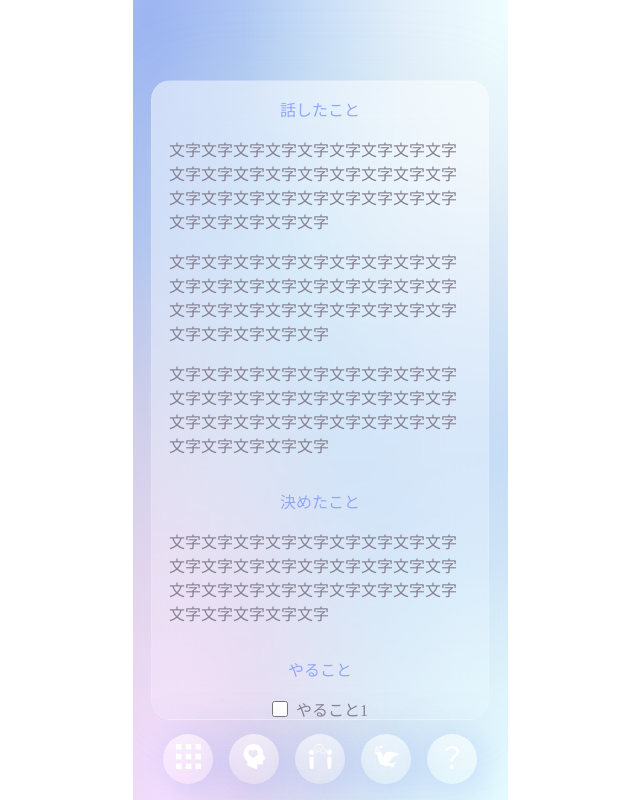
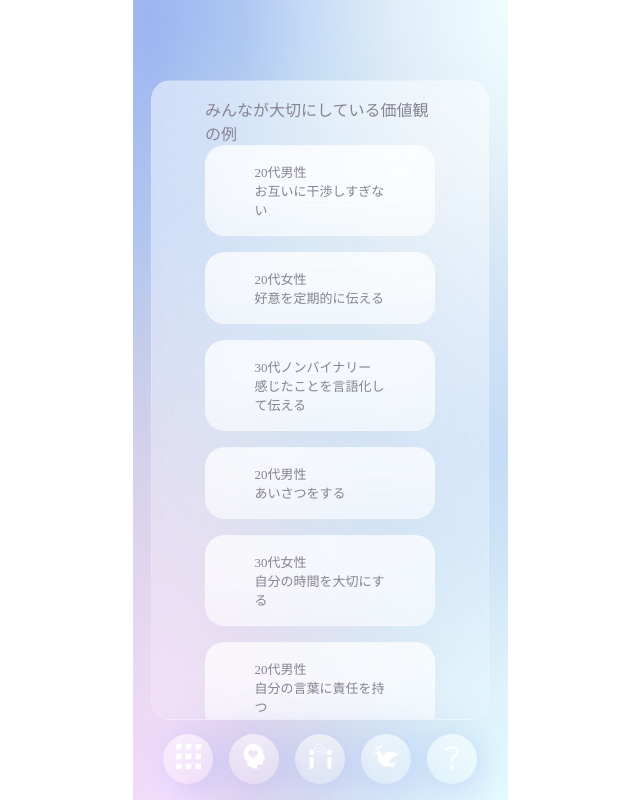
Before and after one commit to burioden/RockPaperScissors-front-react, a Next.js app in the folder rps-app/: page /enquete in a window 1280 px wide. Shown: the whole page, without its empty margins (320-960 px from the left). Built offline with nearby package versions, Linux system fonts and the light colour scheme; a web font is replaced by a local one.

Commit message:
add enquete page

```diff
--- a/rps-app/compornents/enqueteContainer.js
+++ b/rps-app/compornents/enqueteContainer.js
@@ -4,34 +4,7 @@ import styles from "@/styles/Home.module.css";
 import { useState } from "react";
 
 export function EnqueteContainer(props) {
-  const contents = [
-    {
-      title: "How To Use",
-      imageSrc: "/icon-report-peacebird.png",
-      text: "このアプリは、あなたとお相手の\n「大切なもの」を意識しながら\nけんかの仕方を変えていくアプリです\n\n大切なことリスト\nけんかサポート\n仲直りレポート\n\n3つの機能で、2人のより良い関係づくりをお手伝いします",
-    },
-    {
-      title: "point",
-      imageSrc: "/icon-conversation.png",
-      text: "・落ち着く場所で、落ち着いた心で、アプリを使うことをおすすめします\n\n・オンライン、オフライン、両方のけんかに対応しています\n\n・「関係を改善するために、けんかする」ということを、常に意識してみましょう",
-    },
-    {
-      title: "rule",
-      imageSrc: "/icon-balance.png",
-      text: "・けんかの前には、お互い「今、時間と精神的に余裕があるか」の確認をしましょう\n\n・けんか中は、お互いの意見を尊重しましょう\n\n・終わったあとは、感謝と愛を伝えましょう",
-    },
-    {
-      title: "notice",
-      imageSrc: "/icon-bell.png",
-      text: "通知を設定すると\n仲直り率が 50% アップします\n\nチュートリアルと、大切なこと登録後、設定画面から、通知設定をしましょう",
-    },
-  ];
-
-  const [currentIndex, setCurrentIndex] = useState(0);
-
-  const goToNextContent = () => {
-    setCurrentIndex((prevIndex) => prevIndex + 1);
-  };
+  const examples = [{ gender: "男性", age: "20代", principle: "お互いに干渉しすぎない" }, { gender: "女性", age: "20代", principle: "好意を定期的に伝える" }, { gender: "ノンバイナリー", age: "30代", principle: "感じたことを言語化して伝える" }, { gender: "男性", age: "20代", principle: "あいさつをする" }, { gender: "女性", age: "30代", principle: "自分の時間を大切にする" }, { gender: "男性", age: "20代", principle: "自分の言葉に責任を持つ" }];
 
   return (
     <div className={`container bg-${props.bgColor}`}>
@@ -40,52 +13,25 @@ export function EnqueteContainer(props) {
           <div className="bg-rect">
             <div className="inner">
               <div className="box">
-                <p className="head-text blue">話したこと</p>
-                {/* 話した回数分、pタグが生成される */}
-                <div className="text-area">
-                  <p className="text">
-                    文字文字文字文字文字文字文字文字文字文字文字文字文字文字文字文字文字文字文字文字文字文字文字文字文字文字文字文字文字文字文字文字
-                  </p>
-                  <p className="text">
-                    文字文字文字文字文字文字文字文字文字文字文字文字文字文字文字文字文字文字文字文字文字文字文字文字文字文字文字文字文字文字文字文字
-                  </p>
-                  <p className="text">
-                    文字文字文字文字文字文字文字文字文字文字文字文字文字文字文字文字文字文字文字文字文字文字文字文字文字文字文字文字文字文字文字文字
-                  </p>
-                </div>
+                <p>みんなが大切にしている価値観の例</p>
+                <ol>
+                  {examples.map((example) => {
+                    return (
+                      <li>
+                        <div class="bg-rect-small white box">
+                          <p>{example.age}{example.gender}</p>
+                          <p>{example.principle}</p>
+                        </div>
+                      </li>
+                    )
+                  })
+                  }
+                </ol>
+
               </div>
               <div className="box">
-                <p className="head-text blue">決めたこと</p>
                 <div className="text-area">
-                  <p className="text">
-                    文字文字文字文字文字文字文字文字文字文字文字文字文字文字文字文字文字文字文字文字文字文字文字文字文字文字文字文字文字文字文字文字
-                  </p>
-                </div>
-              </div>
-              <div className="box">
-                <p className="head-text blue">やること</p>
-                <div className="text-area">
-                  <form action="">
-                    <ol className="todo">
-                      {/* todoの数だけliが生成される for name id も付与*/}
-                      <li>
-                        <label htmlFor="todo-1">
-                          <input type="checkbox" name="todo-1" id="todo-1" />
-                          <span>やること1</span>
-                        </label>
-                      </li>
-                      <li>
-                        <label htmlFor="todo-2">
-                          <input type="checkbox" name="todo-2" id="todo-2" />
-                          <span>やること2</span>
-                        </label>
-                      </li>
-                    </ol>
-                    <div className="two-button-field row">
-                      <button className="white-button">シェアする</button>
-                      <button className="blue-button">更新</button>
-                    </div>
-                  </form>
+                  <button className="white-button">もどる</button>
                 </div>
               </div>
             </div>
--- a/rps-app/src/styles/globals.css
+++ b/rps-app/src/styles/globals.css
@@ -607,6 +607,8 @@ label {
     color: var(--color-blue-purple);
 }
 
+
+
 /* ログイン・新規登録 ---------------------------------- */
 
 header.index img.logo {
@@ -821,3 +823,16 @@ header.index img.logo {
 .setting .head-text {
     font-size: var(--font-size-l);
 }
+
+/* アンケート結果 */
+.bg-rect-small.white.box {
+  display: block;
+  position: static;
+  width: auto;
+  height: auto;
+  background: linear-gradient(
+      179.96deg,
+      rgba(255, 255, 255, 0.7),
+      rgba(255, 255, 255, 0.55)
+    );
+}
```
